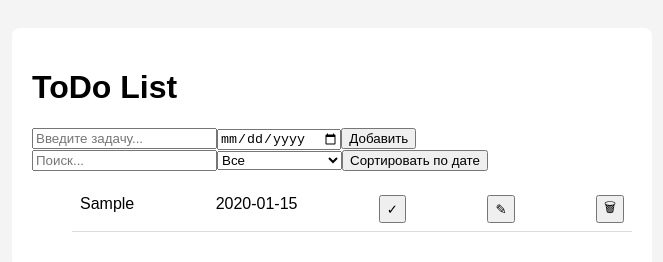
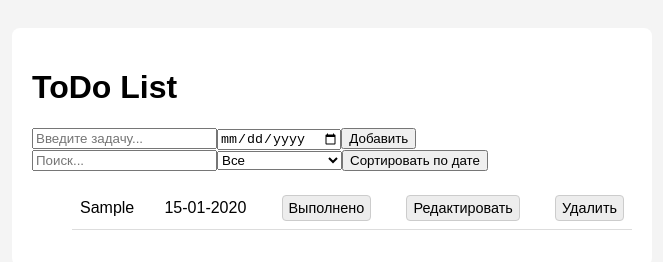
Before and after one commit to Cradabi/Web_Lab2, a plain HTML site: page index.html in a window 1280 px wide. Both pictures are taken after typing "Sample", "2020-01-15" into the empty fields and a click on the button "Добавить". Shown: the whole page, without its empty margins (308-971 px from the left). Drawn offline with Linux system fonts and the light colour scheme.

Commit message:
обновления даты и кнопок

```diff
--- a/app.js
+++ b/app.js
@@ -74,7 +74,6 @@ document.addEventListener("DOMContentLoaded", () => {
     tasks.push(newTask);
     saveTasks();
     renderTasks(tasks);
-
     form.reset();
   });
 
@@ -131,11 +130,11 @@ document.addEventListener("DOMContentLoaded", () => {
 
       const dateSpan = document.createElement("span");
       dateSpan.className = "task-date-display";
-        dateSpan.textContent = task.date || "";
+      dateSpan.textContent = formatDate(task.date);
 
       const completeBtn = document.createElement("button");
-        completeBtn.textContent = "✓";
-        completeBtn.title = "Выполнено";
+      completeBtn.textContent = "Выполнено";
+      completeBtn.title = "Отметить как выполнено";
       completeBtn.addEventListener("click", () => {
         task.completed = !task.completed;
         saveTasks();
@@ -143,13 +142,13 @@ document.addEventListener("DOMContentLoaded", () => {
       });
 
       const editBtn = document.createElement("button");
-        editBtn.textContent = "✎";
-        editBtn.title = "Редактировать";
+      editBtn.textContent = "Редактировать";
+      editBtn.title = "Редактировать задачу";
       editBtn.addEventListener("click", () => editTask(task));
 
       const deleteBtn = document.createElement("button");
-        deleteBtn.textContent = "🗑";
-        deleteBtn.title = "Удалить";
+      deleteBtn.textContent = "Удалить";
+      deleteBtn.title = "Удалить задачу";
       deleteBtn.addEventListener("click", () => {
         tasks = tasks.filter((t) => t.id !== task.id);
         saveTasks();
@@ -178,11 +177,14 @@ document.addEventListener("DOMContentLoaded", () => {
   }
 
   function editTask(task) {
+    const currentDateFormatted = formatDate(task.date);
     const newTitle = prompt("Изменить название задачи:", task.title);
-      const newDate = prompt("Изменить дату (гггг-мм-дд):", task.date);
+    const newDateInput = prompt("Изменить дату (дд-мм-гггг):", currentDateFormatted);
 
     if (newTitle !== null) task.title = newTitle.trim() || task.title;
-      if (newDate !== null) task.date = newDate;
+    if (newDateInput !== null && validateDDMMYYYY(newDateInput)) {
+      task.date = convertToISO(newDateInput);
+    }
 
     saveTasks();
     renderTasks(tasks);
@@ -192,5 +194,23 @@ document.addEventListener("DOMContentLoaded", () => {
     localStorage.setItem("tasks", JSON.stringify(tasks));
   }
 
+  function formatDate(dateString) {
+    if (!dateString) return "";
+    const date = new Date(dateString);
+    const day = String(date.getDate()).padStart(2, "0");
+    const month = String(date.getMonth() + 1).padStart(2, "0");
+    const year = date.getFullYear();
+    return `${day}-${month}-${year}`;
+  }
+
+  function convertToISO(ddmmyyyy) {
+    const [dd, mm, yyyy] = ddmmyyyy.split("-");
+    return `${yyyy}-${mm}-${dd}`;
+  }
+
+  function validateDDMMYYYY(dateStr) {
+    return /^\d{2}-\d{2}-\d{4}$/.test(dateStr);
+  }
+
   renderTasks(tasks);
 });
--- a/style.css
+++ b/style.css
@@ -15,19 +15,39 @@ body {
 .task {
   display: flex;
   justify-content: space-between;
+  align-items: center;
   padding: 8px;
   border-bottom: 1px solid #ddd;
   cursor: grab;
+  transition: background-color 0.3s ease;
 }
 
-  .task.completed .task-title {
-    text-decoration: line-through;
-    color: gray;
+.task.completed {
+  background-color: #d4fdd4;
+}
+
+.task .task-title {
+  color: black;
+}
+
+.task button {
+  margin-left: 5px;
+  font-size: 0.9em;
+  padding: 4px 6px;
+  background-color: #ededed;
+  border: 1px solid #ccc;
+  cursor: pointer;
+  border-radius: 4px;
+}
+
+.task button:hover {
+  background-color: #ddd;
 }
 
 @media (max-width: 600px) {
   .task {
     flex-direction: column;
     align-items: flex-start;
+    gap: 8px;
   }
 }
```
Lines whose indentation alone changed are shown as unchanged.
